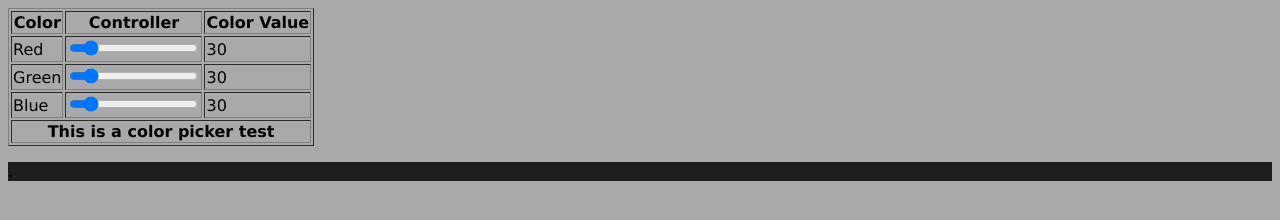
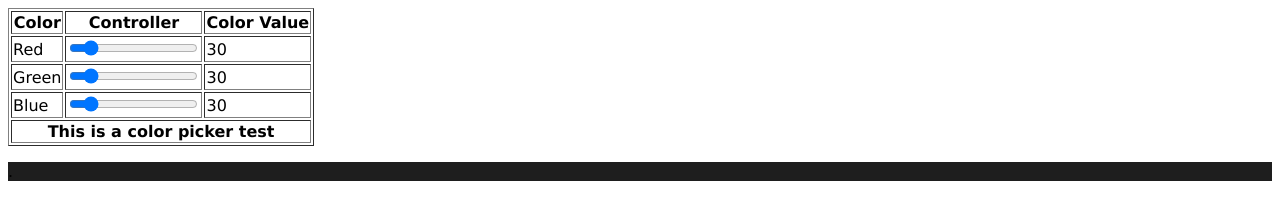
Before and after one commit to OnixFang/ColorPickerWithRange, a plain HTML site: page index.html in a window 1280 px wide. Drawn offline with Linux system fonts and the light colour scheme.

Commit message:
Background Color change (white)

```diff
--- a/css/main.css
+++ b/css/main.css
@@ -1,4 +1,3 @@
 body {
-    background: darkgray;
     font-family: Verdana, Geneva, Tahoma, sans-serif;
 }
```
